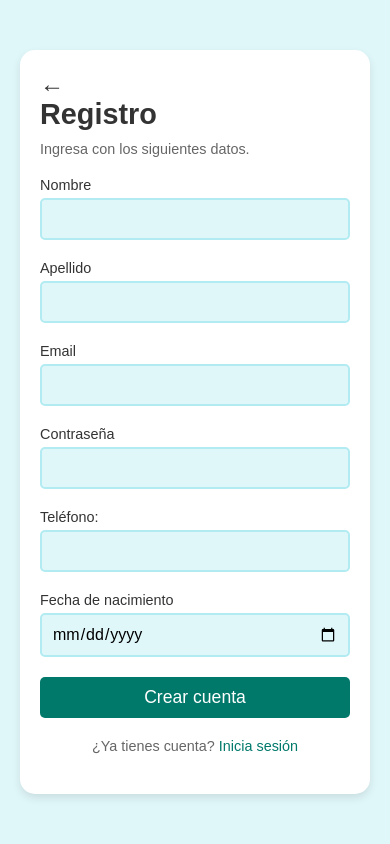
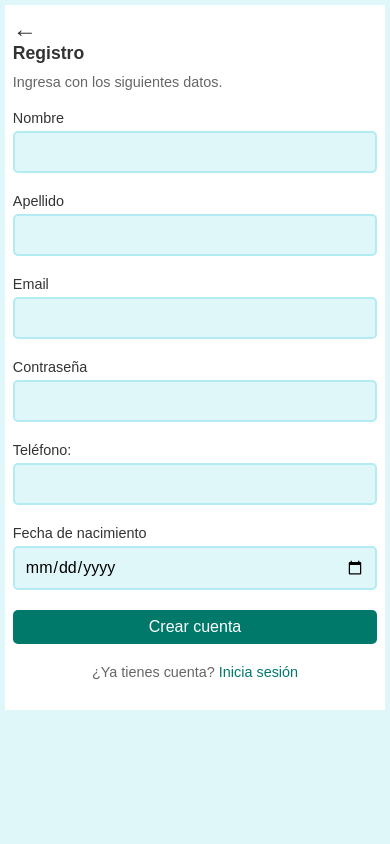
Before and after one commit to J-ader/SCGI-ventas, a Flask app: page /register in a window 390 px wide. Run offline with Flask 3, Linux system fonts and the light colour scheme; some libraries are stand-ins or nearby versions.

Commit message:
Adaptación para pantallas mobiles

```diff
--- a/static/registro.css
+++ b/static/registro.css
@@ -122,3 +122,31 @@ footer a:hover {
     padding-left: 0;
     margin: 0;
 }
+
+
+/* Adaptación para pantallas móviles */
+@media (max-width: 600px) {
+    body {
+        padding: 5px;
+        height: auto;
+        align-items: flex-start;
+    }
+    .container {
+        max-width: 100vw;
+        min-width: 0;
+        padding: 10px 2vw;
+        border-radius: 0;
+        box-shadow: none;
+    }
+    h1 {
+        font-size: 1.1em;
+    }
+
+    form {
+        padding: 0;
+    }
+    button {
+        font-size: 1em;
+        padding: 8px;
+    }
+}
```
